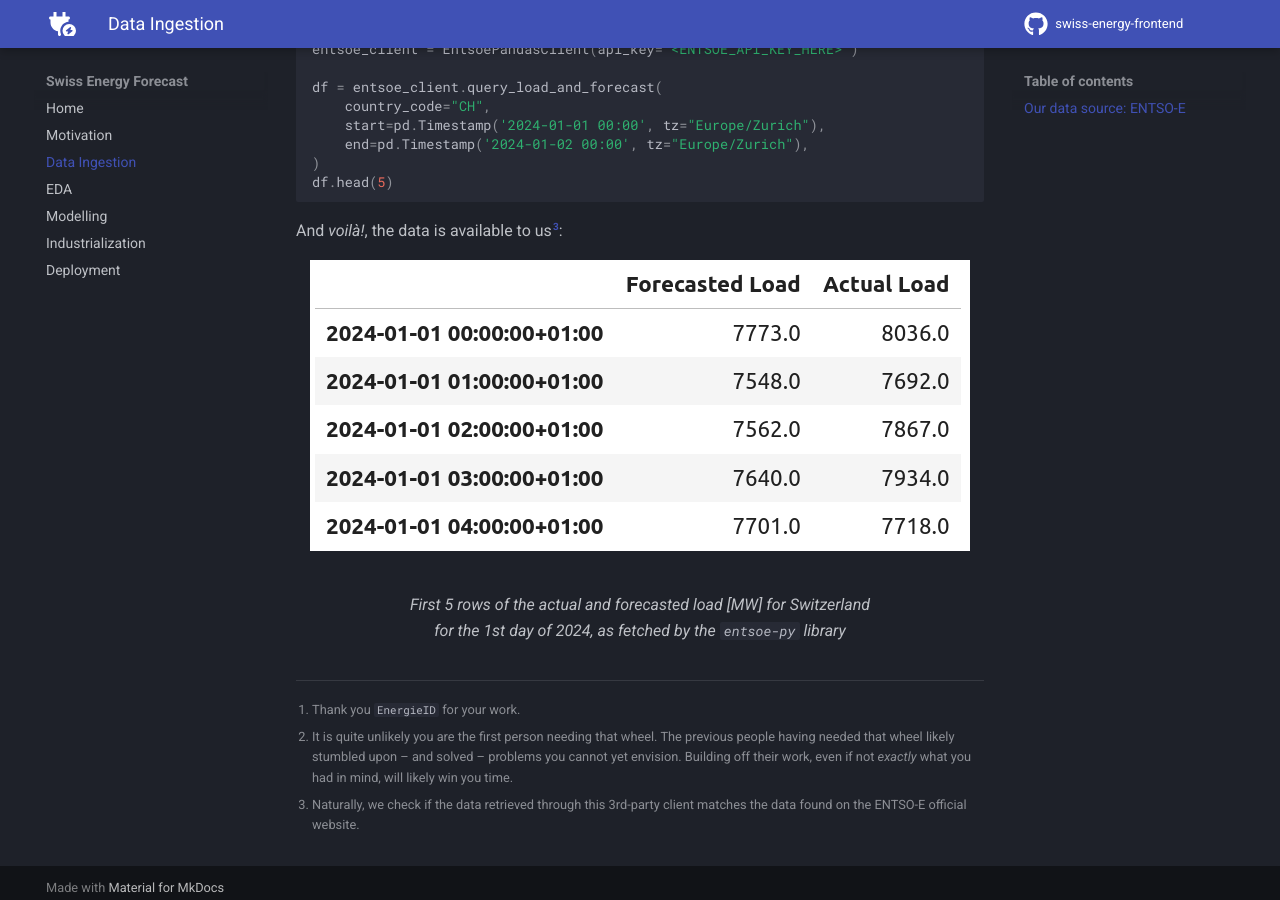
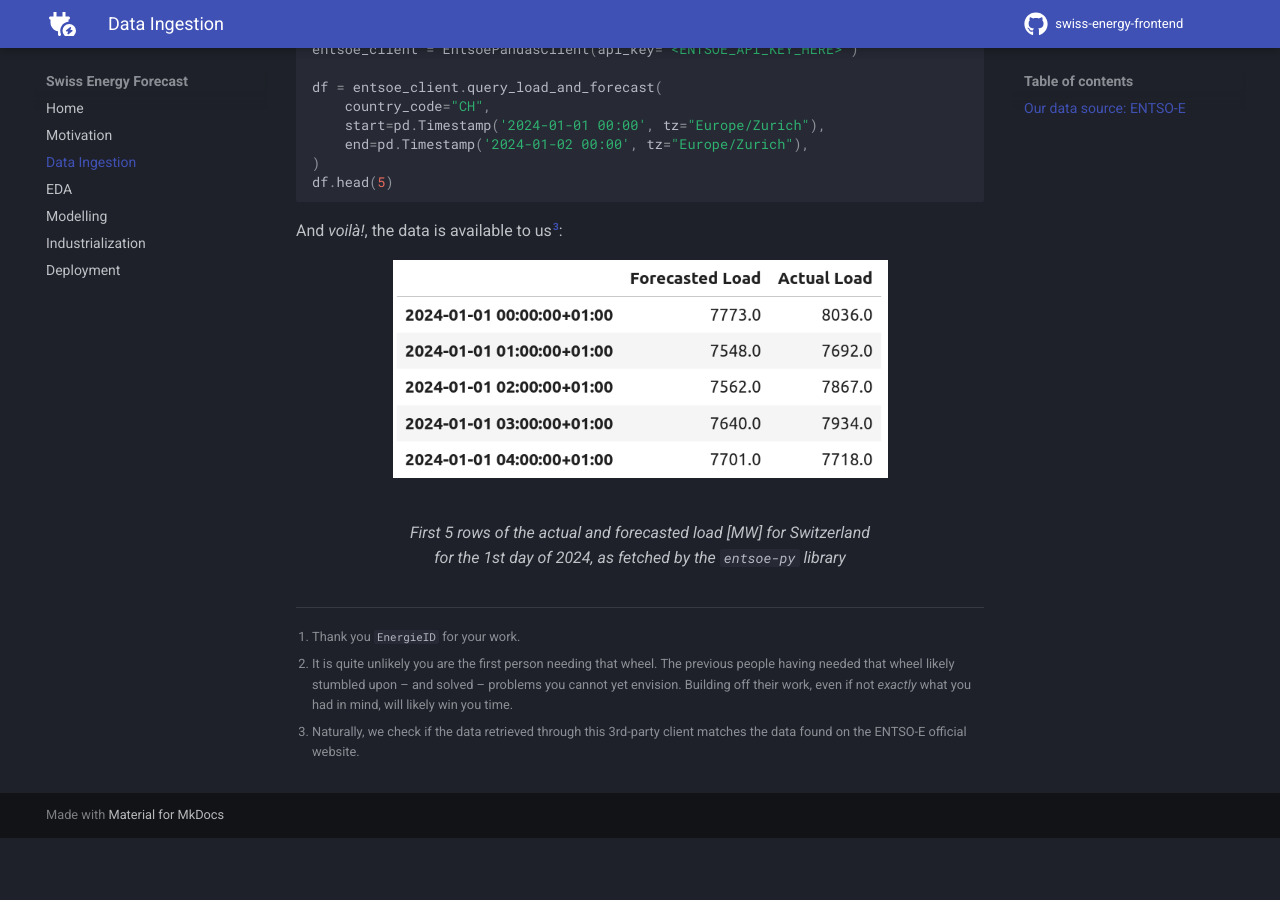
Before and after one commit to arthurgassner/swissenergy-frontend, an MkDocs documentation site: the page built from docs/data_ingestion.md, in a window 1280 px wide and 900 px high, scrolled down 1215 px. Built offline with MkDocs 1.6.1 and Material for MkDocs 9.7.7, drawn with Linux system fonts in a browser that asks for light colours; a script that is not in the unit is left out; comment, search, counter and statistics services are not loaded; after the commit the page ends 2053 px from its top, so only the background shows below that.

Commit message:
Update plot

```diff
--- a/docs/data_ingestion.md
+++ b/docs/data_ingestion.md
@@ -41,7 +41,7 @@ df.head(5)
 And _voilà!_, the data is available to us[^3]:
 
 <figure markdown="span">
-  ![Image title](assets/data_ingestion/entsoe_dataframe.png){ width="100%" }
+  ![Image title](assets/data_ingestion/entsoe_dataframe.png){ width="75%" }
   <figcaption>First 5 rows of the actual and forecasted load [MW] for Switzerland for the 1st day of 2024, as fetched by the <code>entsoe-py</code> library</figcaption>
 </figure>
 
```
